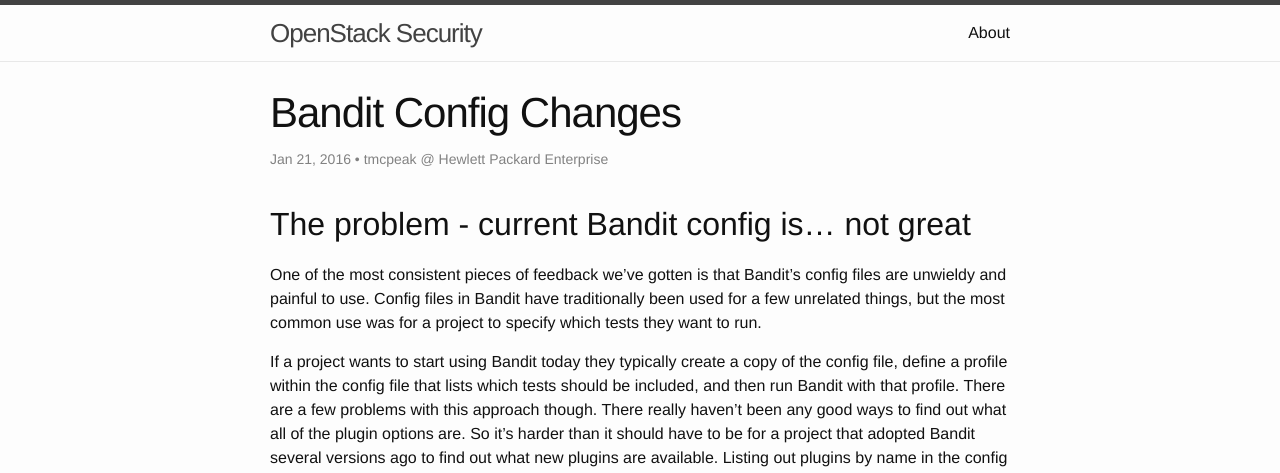
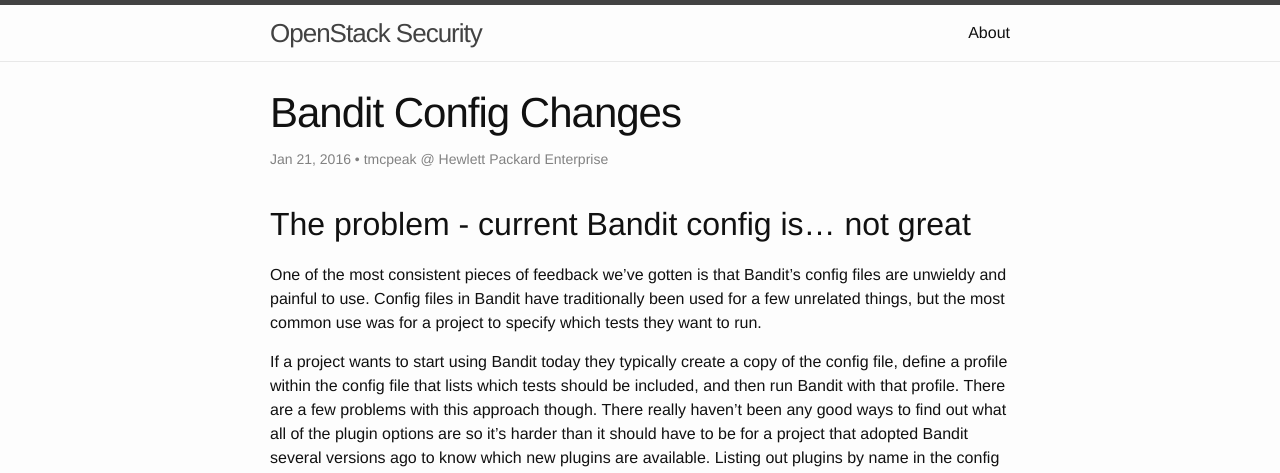
Before and after one commit to openstack-security/openstack-security.github.io, a Jekyll site: the page built from _posts/2016-01-21-bandit-config-changes.md, in a window 1280 px wide. Shown: the top 473 px of the page. Built offline with Jekyll 4.4.1, drawn with Linux system fonts in a browser that asks for light colours; some of the changed text lies outside the part shown.

Commit message:
A few simple fixes in Bandit writeup

```diff
--- a/_posts/2016-01-21-bandit-config-changes.md
+++ b/_posts/2016-01-21-bandit-config-changes.md
@@ -16,9 +16,9 @@
 of the config file, define a profile within the config file that lists which
 tests should be included, and then run Bandit with that profile.  There are a
 few problems with this approach though.  There really haven't been any good
-ways to find out what all of the plugin options are.  So it's harder than it
+ways to find out what all of the plugin options are so it's harder than it
 should have to be for a project that adopted Bandit several versions ago to
-find out what new plugins are available.  Listing out plugins by name in the
+know which new plugins are available.  Listing out plugins by name in the
 config file is also tedious and error prone.
 
 ![Rage](http://s11.postimg.org/3xmirb5j7/Rage_Guy_T_Shirt_thumb.jpg)
```
Also changed, not shown: other parts of _posts/2016-01-21-bandit-config-changes.md (+1 -1 lines).
